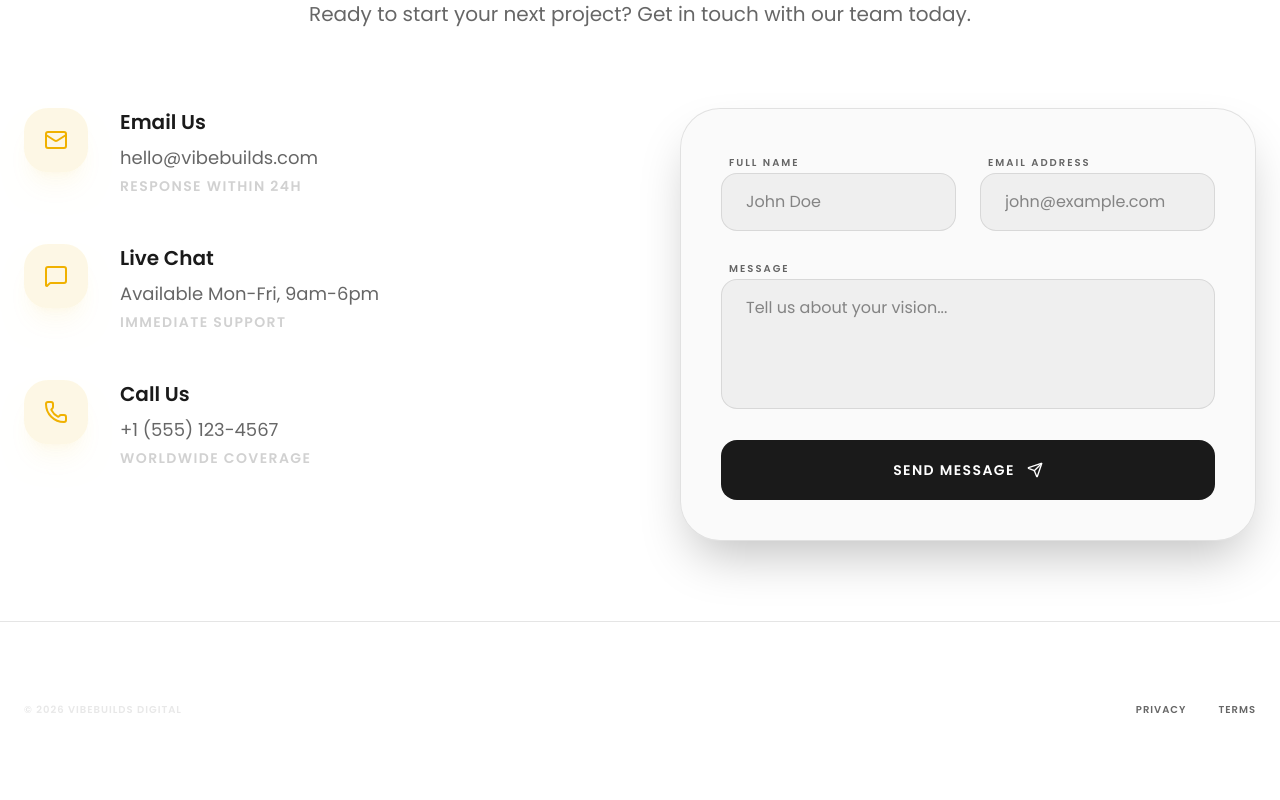
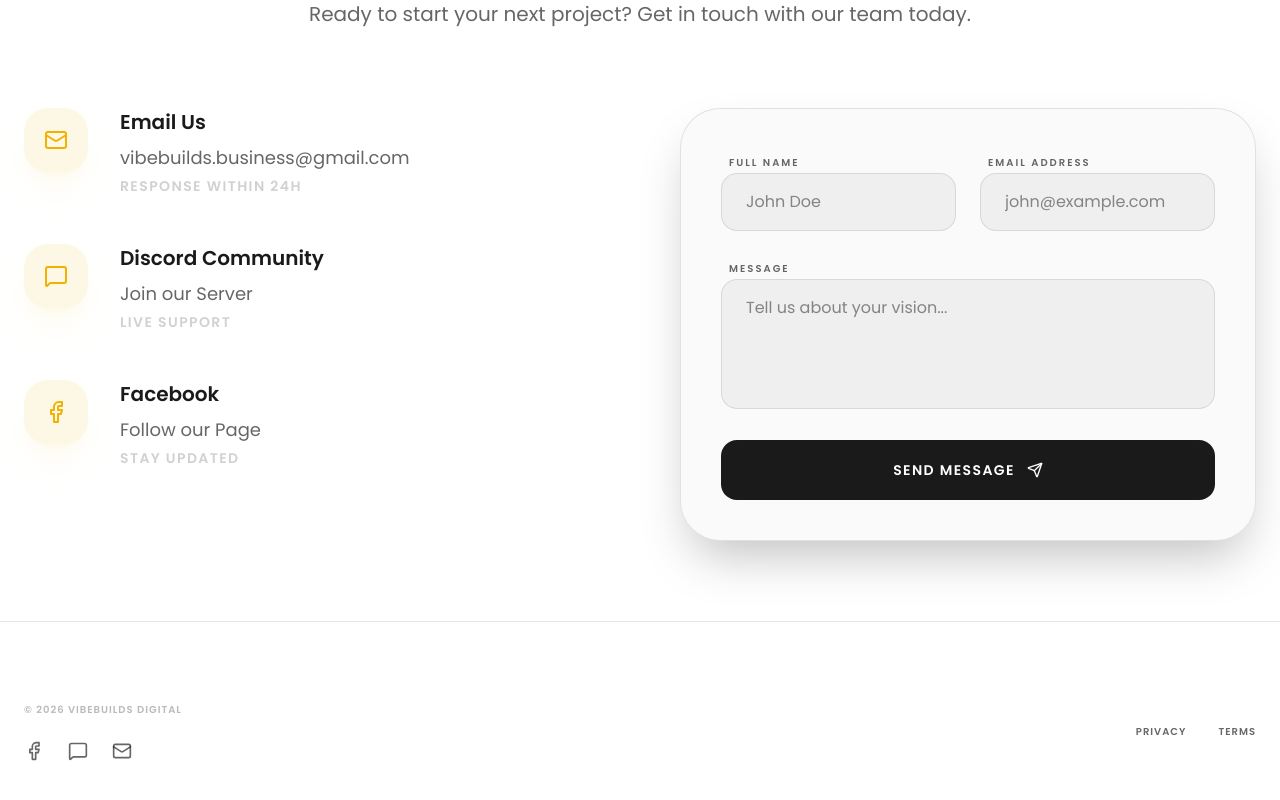
Before and after one commit to natsdyy/VibeBuilds, a React (Vite) app: page /contact in a window 1280 px wide. Shown: the part 282-1082 px from the top of the page. Built offline with nearby package versions, Linux system fonts and the light colour scheme.

Commit message:
dUncaught SyntaxError: The requested module '/node_modules/.vite/deps/lucide-react.js?v=7a237cf0' does not provide an export named 'Facebook' (at Header.tsx:3:44)

```diff
--- a/package.json
+++ b/package.json
@@ -15,7 +15,7 @@
     "clsx": "^2.1.1",
     "framer-motion": "^12.38.0",
     "gsap": "^3.15.0",
-    "lucide-react": "^1.8.0",
+    "lucide-react": "^1.18.0",
     "react": "^19.2.5",
     "react-dom": "^19.2.5",
     "react-router-dom": "^7.14.2",
--- /dev/null
+++ b/src/components/ui/Facebook.tsx
@@ -0,0 +1,18 @@
+import React from 'react';
+
+export const Facebook: React.FC<React.SVGProps<SVGSVGElement>> = (props) => (
+  <svg
+    xmlns="http://www.w3.org/2000/svg"
+    width="24"
+    height="24"
+    viewBox="0 0 24 24"
+    fill="none"
+    stroke="currentColor"
+    strokeWidth="2"
+    strokeLinecap="round"
+    strokeLinejoin="round"
+    {...props}
+  >
+    <path d="M18 2h-3a5 5 0 0 0-5 5v3H7v4h3v8h4v-8h3l1-4h-4V7a1 1 0 0 1 1-1h3z" />
+  </svg>
+);
--- /dev/null
+++ b/src/components/ui/Footer.tsx
@@ -0,0 +1,32 @@
+import React from 'react';
+import { MessageSquare, Mail } from 'lucide-react';
+import { Facebook } from './Facebook';
+
+const Footer: React.FC = () => {
+  return (
+    <footer className="py-20 border-t border-[var(--border)] bg-[var(--background)] transition-colors duration-300 relative z-10">
+      <div className="max-w-7xl mx-auto px-6 flex flex-col md:flex-row justify-between items-center gap-8">
+        <div className="flex flex-col gap-6 text-center md:text-left">
+          <div className="text-[10px] font-black tracking-widest text-foreground/30 uppercase">© 2026 VibeBuilds Digital</div>
+          <div className="flex gap-6 items-center justify-center md:justify-start text-[var(--text-muted)]">
+            <a href="https://www.facebook.com/profile.php?id=61588893476661" target="_blank" rel="noopener noreferrer" className="hover:text-yellow-500 transition-colors">
+              <Facebook className="w-5 h-5" />
+            </a>
+            <a href="https://discord.gg/FzW7XFnB4e" target="_blank" rel="noopener noreferrer" className="hover:text-yellow-500 transition-colors">
+              <MessageSquare className="w-5 h-5" />
+            </a>
+            <a href="mailto:vibebuilds.business@gmail.com" className="hover:text-yellow-500 transition-colors">
+              <Mail className="w-5 h-5" />
+            </a>
+          </div>
+        </div>
+        <div className="flex gap-8 text-[10px] font-black tracking-widest text-[var(--text-muted)] mt-4 md:mt-0">
+          <a href="#" className="hover:text-foreground transition-colors uppercase">Privacy</a>
+          <a href="#" className="hover:text-foreground transition-colors uppercase">Terms</a>
+        </div>
+      </div>
+    </footer>
+  );
+};
+
+export default Footer;
--- a/src/components/ui/Header.tsx
+++ b/src/components/ui/Header.tsx
@@ -1,6 +1,7 @@
 import React, { useState, useEffect } from 'react';
 import { motion, AnimatePresence } from 'framer-motion';
-import { Globe, Users, Sun, Moon, Menu, X } from 'lucide-react';
+import { Globe, Users, Sun, Moon, Menu, X, MessageSquare, Mail } from 'lucide-react';
+import { Facebook } from './Facebook';
 import { Link, useLocation } from 'react-router-dom';
 import Logo from './Logo';
 
@@ -71,6 +72,18 @@ const Header: React.FC = () => {
 
         {/* Right Side: Actions */}
         <div className="flex items-center gap-2 md:gap-4">
+          {/* Social Icons (Desktop) */}
+          <div className="hidden lg:flex items-center gap-4 mr-2 border-r border-foreground/10 pr-6">
+            <a href="https://www.facebook.com/profile.php?id=61588893476661" target="_blank" rel="noopener noreferrer" className="text-foreground/50 hover:text-yellow-500 transition-colors">
+              <Facebook className="w-4 h-4" />
+            </a>
+            <a href="https://discord.gg/FzW7XFnB4e" target="_blank" rel="noopener noreferrer" className="text-foreground/50 hover:text-yellow-500 transition-colors">
+              <MessageSquare className="w-4 h-4" />
+            </a>
+            <a href="mailto:vibebuilds.business@gmail.com" className="text-foreground/50 hover:text-yellow-500 transition-colors">
+              <Mail className="w-4 h-4" />
+            </a>
+          </div>
           {/* Theme Toggle - Now visible on mobile too */}
           <button
             onClick={toggleTheme}
@@ -175,7 +188,19 @@ const Header: React.FC = () => {
                 initial={{ opacity: 0, y: 20 }}
                 animate={{ opacity: 1, y: 0 }}
                 transition={{ delay: 0.6 }}
+                className="flex flex-col gap-6"
               >
+                <div className="flex justify-center gap-6 text-[var(--text-muted)]">
+                  <a href="https://www.facebook.com/profile.php?id=61588893476661" target="_blank" rel="noopener noreferrer" className="hover:text-yellow-500 transition-colors">
+                    <Facebook className="w-6 h-6" />
+                  </a>
+                  <a href="https://discord.gg/FzW7XFnB4e" target="_blank" rel="noopener noreferrer" className="hover:text-yellow-500 transition-colors">
+                    <MessageSquare className="w-6 h-6" />
+                  </a>
+                  <a href="mailto:vibebuilds.business@gmail.com" className="hover:text-yellow-500 transition-colors">
+                    <Mail className="w-6 h-6" />
+                  </a>
+                </div>
                 <Link to="/contact" onClick={() => setIsMenuOpen(false)}>
                   <button className="w-full py-5 rounded-2xl bg-foreground text-background font-black text-xs tracking-[0.2em] uppercase shadow-2xl">
                     GET STARTED
--- a/src/pages/About.tsx
+++ b/src/pages/About.tsx
@@ -1,6 +1,7 @@
 import React from 'react'
 import { motion } from 'framer-motion'
 import Header from '../components/ui/Header'
+import Footer from '../components/ui/Footer'
 import GridBackground from '../components/animations/GridBackground'
 import BlurText from '../components/animations/BlurText'
 
@@ -86,15 +87,7 @@ const About: React.FC = () => {
         </div>
       </main>
 
-      <footer className="py-20 border-t border-[var(--border)] bg-[var(--background)] transition-colors duration-300">
-        <div className="max-w-7xl mx-auto px-6 flex flex-col md:flex-row justify-between items-center gap-8">
-           <div className="text-[10px] font-black tracking-widest text-foreground/10 uppercase">© 2026 VibeBuilds Digital</div>
-           <div className="flex gap-8 text-[10px] font-black tracking-widest text-[var(--text-muted)]">
-              <a href="#" className="hover:text-foreground transition-colors uppercase">Privacy</a>
-              <a href="#" className="hover:text-foreground transition-colors uppercase">Terms</a>
-            </div>
-        </div>
-      </footer>
+      <Footer />
     </div>
   )
 }
--- a/src/pages/Contact.tsx
+++ b/src/pages/Contact.tsx
@@ -1,7 +1,9 @@
 import React from 'react'
 import { motion } from 'framer-motion'
-import { Mail, MessageSquare, Phone, Send } from 'lucide-react'
+import { Mail, MessageSquare, Send } from 'lucide-react'
+import { Facebook } from '../components/ui/Facebook'
 import Header from '../components/ui/Header'
+import Footer from '../components/ui/Footer'
 import GridBackground from '../components/animations/GridBackground'
 import BlurText from '../components/animations/BlurText'
 
@@ -38,7 +40,7 @@ const Contact: React.FC = () => {
                 </div>
                 <div>
                   <h3 className="text-xl font-bold mb-2">Email Us</h3>
-                  <p className="text-[var(--text-muted)] text-lg">hello@vibebuilds.com</p>
+                  <a href="mailto:vibebuilds.business@gmail.com" className="block text-[var(--text-muted)] text-lg hover:text-yellow-500 transition-colors">vibebuilds.business@gmail.com</a>
                   <p className="text-[var(--text-muted)] text-sm mt-1 uppercase tracking-widest font-black opacity-30">Response within 24h</p>
                 </div>
               </div>
@@ -48,20 +50,20 @@ const Contact: React.FC = () => {
                   <MessageSquare className="w-6 h-6" />
                 </div>
                 <div>
-                  <h3 className="text-xl font-bold mb-2">Live Chat</h3>
-                  <p className="text-[var(--text-muted)] text-lg">Available Mon-Fri, 9am-6pm</p>
-                  <p className="text-[var(--text-muted)] text-sm mt-1 uppercase tracking-widest font-black opacity-30">Immediate Support</p>
+                  <h3 className="text-xl font-bold mb-2">Discord Community</h3>
+                  <a href="https://discord.gg/FzW7XFnB4e" target="_blank" rel="noopener noreferrer" className="block text-[var(--text-muted)] text-lg hover:text-yellow-500 transition-colors">Join our Server</a>
+                  <p className="text-[var(--text-muted)] text-sm mt-1 uppercase tracking-widest font-black opacity-30">Live Support</p>
                 </div>
               </div>
 
               <div className="flex gap-8 items-start group">
                 <div className="w-16 h-16 rounded-[24px] bg-yellow-500/10 text-yellow-500 flex items-center justify-center group-hover:scale-110 group-hover:bg-yellow-500 group-hover:text-white transition-all duration-500 shadow-xl shadow-yellow-500/5">
-                  <Phone className="w-6 h-6" />
+                  <Facebook className="w-6 h-6" />
                 </div>
                 <div>
-                  <h3 className="text-xl font-bold mb-2">Call Us</h3>
-                  <p className="text-[var(--text-muted)] text-lg">+1 (555) 123-4567</p>
-                  <p className="text-[var(--text-muted)] text-sm mt-1 uppercase tracking-widest font-black opacity-30">Worldwide Coverage</p>
+                  <h3 className="text-xl font-bold mb-2">Facebook</h3>
+                  <a href="https://www.facebook.com/profile.php?id=61588893476661" target="_blank" rel="noopener noreferrer" className="block text-[var(--text-muted)] text-lg hover:text-yellow-500 transition-colors">Follow our Page</a>
+                  <p className="text-[var(--text-muted)] text-sm mt-1 uppercase tracking-widest font-black opacity-30">Stay Updated</p>
                 </div>
               </div>
             </motion.div>
@@ -97,15 +99,7 @@ const Contact: React.FC = () => {
         </div>
       </main>
 
-      <footer className="py-20 border-t border-[var(--border)] bg-[var(--background)] transition-colors duration-300">
-        <div className="max-w-7xl mx-auto px-6 flex flex-col md:flex-row justify-between items-center gap-8">
-           <div className="text-[10px] font-black tracking-widest text-foreground/10 uppercase">© 2026 VibeBuilds Digital</div>
-           <div className="flex gap-8 text-[10px] font-black tracking-widest text-[var(--text-muted)]">
-              <a href="#" className="hover:text-foreground transition-colors uppercase">Privacy</a>
-              <a href="#" className="hover:text-foreground transition-colors uppercase">Terms</a>
-            </div>
-        </div>
-      </footer>
+      <Footer />
     </div>
   )
 }
--- a/src/pages/Home.tsx
+++ b/src/pages/Home.tsx
@@ -3,6 +3,7 @@ import { Globe, Zap, Laptop, MousePointer2, ChevronRight, ChevronLeft } from 'lu
 import { motion, useScroll, useTransform } from 'framer-motion'
 import { Link } from 'react-router-dom'
 import Header from '../components/ui/Header'
+import Footer from '../components/ui/Footer'
 import Logo from '../components/ui/Logo'
 import GridBackground from '../components/animations/GridBackground'
 import ShinyText from '../components/animations/ShinyText'
@@ -274,19 +275,7 @@ const Home: React.FC = () => {
       </section>
 
       {/* Footer */}
-      <footer className="py-20 border-t border-[var(--border)] bg-[var(--background)] relative z-10 transition-colors duration-300" id="contact">
-        <div className="max-w-7xl mx-auto px-6 grid md:grid-cols-2 gap-12 items-center">
-          <Logo />
-          <div className="flex flex-col md:items-end gap-4">
-            <div className="flex gap-8 text-[10px] font-black tracking-widest text-[var(--text-muted)]">
-              <a href="#" className="hover:text-foreground transition-colors uppercase">Privacy</a>
-              <a href="#" className="hover:text-foreground transition-colors uppercase">Terms</a>
-              <a href="#contact" className="hover:text-foreground transition-colors uppercase">Contact</a>
-            </div>
-            <p className="text-[10px] font-black tracking-widest text-foreground/10 uppercase">© 2026 VibeBuilds Digital</p>
-          </div>
-        </div>
-      </footer>
+      <Footer />
     </div>
   )
 }
--- a/src/pages/Projects.tsx
+++ b/src/pages/Projects.tsx
@@ -2,6 +2,7 @@ import React, { useState } from 'react'
 import { motion, AnimatePresence } from 'framer-motion'
 import { Laptop, ChevronRight, X, Play } from 'lucide-react'
 import Header from '../components/ui/Header'
+import Footer from '../components/ui/Footer'
 import GridBackground from '../components/animations/GridBackground'
 import BlurText from '../components/animations/BlurText'
 
@@ -228,15 +229,7 @@ const Projects: React.FC = () => {
         </div>
       </main>
 
-      <footer className="py-20 border-t border-[var(--border)] bg-[var(--background)] transition-colors duration-300">
-        <div className="max-w-7xl mx-auto px-6 flex flex-col md:flex-row justify-between items-center gap-8">
-           <div className="text-[10px] font-black tracking-widest text-foreground/10 uppercase">© 2026 VibeBuilds Digital</div>
-           <div className="flex gap-8 text-[10px] font-black tracking-widest text-[var(--text-muted)]">
-              <a href="#" className="hover:text-foreground transition-colors uppercase">Privacy</a>
-              <a href="#" className="hover:text-foreground transition-colors uppercase">Terms</a>
-            </div>
-        </div>
-      </footer>
+      <Footer />
     </div>
   )
 }
```
Also changed, not shown: 1 other file (tests, documents, lock files or other folders).
